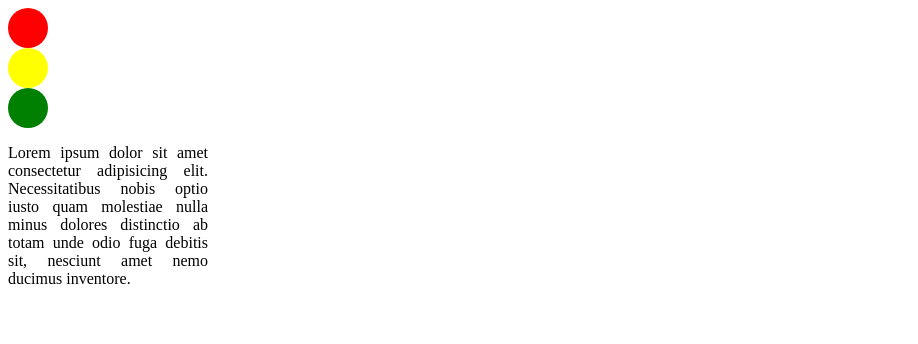
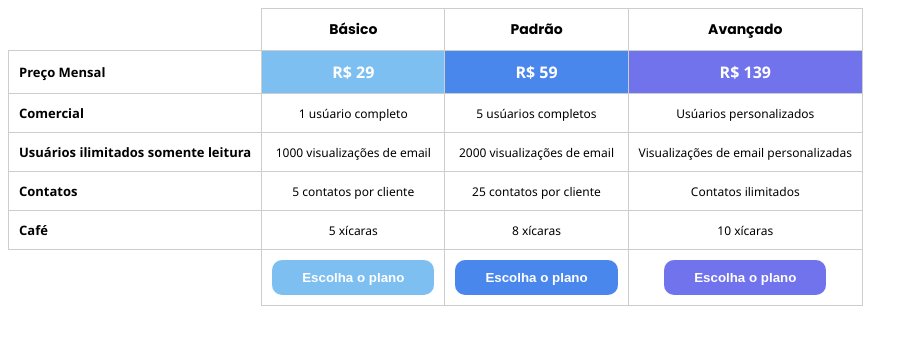
Before and after one commit to AndersonJ293/front-end-estatico, a plain HTML site: page front-end-estatico/aula02/index.html in a window 1280 px wide. Shown: the whole page, without its empty margins (0-918 px from the left). Drawn offline with Linux system fonts and the light colour scheme.

Commit message:
exercicio 2 finalizado

```diff
--- a/front-end-estatico/aula02/index.html
+++ b/front-end-estatico/aula02/index.html
@@ -1,50 +1,59 @@
 <!DOCTYPE html>
 <html lang="pt-BR">
-<head>
-    <meta charset="UTF-8">
-    <meta name="viewport" content="width=device-width, initial-scale=1.0">
-    <title>Document</title>
-
-    <!-- <link rel="stylesheet" href="./style.css"> -->
-    <style>
-        div {
-            width: 40px;
-            height: 40px;
-            border-radius: 50%;
-        }
-
-        .red {
-            background-color: red;
-        }
-
-        .yellow {
-            background-color: yellow;
-        }
-
-        .green {
-            background-color: green;
-        }
-
-        .text {
-
-        }
-
-        .teste {
-            width: 200px;
-            text-align: justify;
-        }
-    </style>
-</head>
-<body>
+  <head>
+    <meta charset="UTF-8" />
+    <meta name="viewport" content="width=device-width, initial-scale=1.0" />
+    <title>Tabela</title>
+    <link rel="stylesheet" href="./style.css" />
+  </head>
+  <body>
     <main>
-        <div class="red"></div>
-        <div class="yellow"></div>
-        <div class="green"></div>
-
-        <div class="teste">
-        <p class="text">Lorem ipsum dolor sit amet consectetur adipisicing elit. Necessitatibus nobis optio iusto quam molestiae nulla minus dolores distinctio ab totam unde odio fuga debitis sit, nesciunt amet nemo ducimus inventore.</p>
-        </div>
-
+      <table class="plansTable">
+        <thead class="tableHeader">
+          <th class="notBorder"></th>
+          <th>Básico</th>
+          <th>Padrão</th>
+          <th>Avançado</th>
+        </thead>
+        <tbody class="tableBody">
+          <tr>
+            <td class="rowTitle">Preço Mensal</td>
+            <td class="basicPlanPrice">R$ 29</td>
+            <td class="defaultPlanPrice">R$ 59</td>
+            <td class="advancedPlanPrice">R$ 139</td>
+          </tr>
+          <tr>
+            <td class="rowTitle">Comercial</td>
+            <td>1 usúario completo</td>
+            <td>5 usúarios completos</td>
+            <td>Usúarios personalizados</td>
+          </tr>
+          <tr>
+            <td class="rowTitle">Usuários ilimitados somente leitura</td>
+            <td>1000 visualizações de email</td>
+            <td>2000 visualizações de email</td>
+            <td>Visualizações de email personalizadas</td>
+          </tr>
+          <tr>
+            <td class="rowTitle">Contatos</td>
+            <td>5 contatos por cliente</td>
+            <td>25 contatos por cliente</td>
+            <td>Contatos ilimitados</td>
+          </tr>
+          <tr>
+            <td class="rowTitle">Café</td>
+            <td>5 xícaras</td>
+            <td>8 xícaras</td>
+            <td>10 xícaras</td>
+          </tr>
+        </tbody>
+        <tfoot class="tableFooter">
+          <td class="notBorder"></td>
+          <td><button class="basicPlanButton">Escolha o plano</button></td>
+          <td><button class="defaultPlanButton">Escolha o plano</button></td>
+          <td><button class="advancedPlanButton">Escolha o plano</button></td>
+        </tfoot>
+      </table>
     </main>
-</body>
+  </body>
 </html>
--- a/front-end-estatico/aula02/style.css
+++ b/front-end-estatico/aula02/style.css
@@ -0,0 +1,85 @@
+@import url("https://fonts.googleapis.com/css2?family=Poppins:wght@100;200;300;400;500;600;700;800;900&display=swap");
+
+* {
+  box-sizing: border-box;
+}
+
+:root {
+  --azulClaro: #7ebff2;
+  --azulEscuro: #4a87ec;
+  --roxo: #7073ec;
+  --cinza: #cecdcd;
+  --titlefont: "Poppins", sans-serif;
+}
+
+.plansTable {
+  border-collapse: collapse;
+}
+
+th,
+td {
+  border: 1px solid var(--cinza);
+  padding: 10px;
+}
+
+.notBorder {
+  border: none;
+}
+
+.tableHeader {
+  font-family: var(--titlefont);
+  font-size: 14px;
+}
+
+.tableBody {
+  text-align: center;
+  font-family: "Segoe UI", Tahoma, Geneva, Verdana, sans-serif;
+  font-size: 12px;
+  font-weight: 500;
+}
+
+.rowTitle {
+  text-align: start;
+  font-size: 13px;
+  font-weight: 600;
+}
+
+.basicPlanPrice,
+.basicPlanButton {
+  background-color: var(--azulClaro);
+  color: white;
+  font-weight: 600;
+}
+
+.defaultPlanPrice,
+.defaultPlanButton {
+  background-color: var(--azulEscuro);
+  color: white;
+  font-weight: 600;
+}
+
+.advancedPlanPrice,
+.advancedPlanButton {
+  background-color: var(--roxo);
+  color: white;
+  font-weight: 600;
+}
+
+.basicPlanPrice,
+.defaultPlanPrice,
+.advancedPlanPrice {
+  font-size: 16px;
+}
+
+.tableFooter {
+  text-align: center;
+}
+
+.basicPlanButton,
+.defaultPlanButton,
+.advancedPlanButton {
+  border: none;
+  padding: 10px 30px;
+  border-radius: 10px;
+  cursor: pointer;
+}
```
Also changed, not shown: front-end-estatico/aula01/index.html (+19 -8 lines), front-end-estatico/aula02/listas.html (deleted, +0 -34 lines), front-end-estatico/aula02/table.css (deleted, +0 -19 lines), front-end-estatico/aula02/table.html (deleted, +0 -78 lines), front-end-estatico/aula03/index.html (+9 -0 lines), front-end-estatico/aula03/style.css (added).
